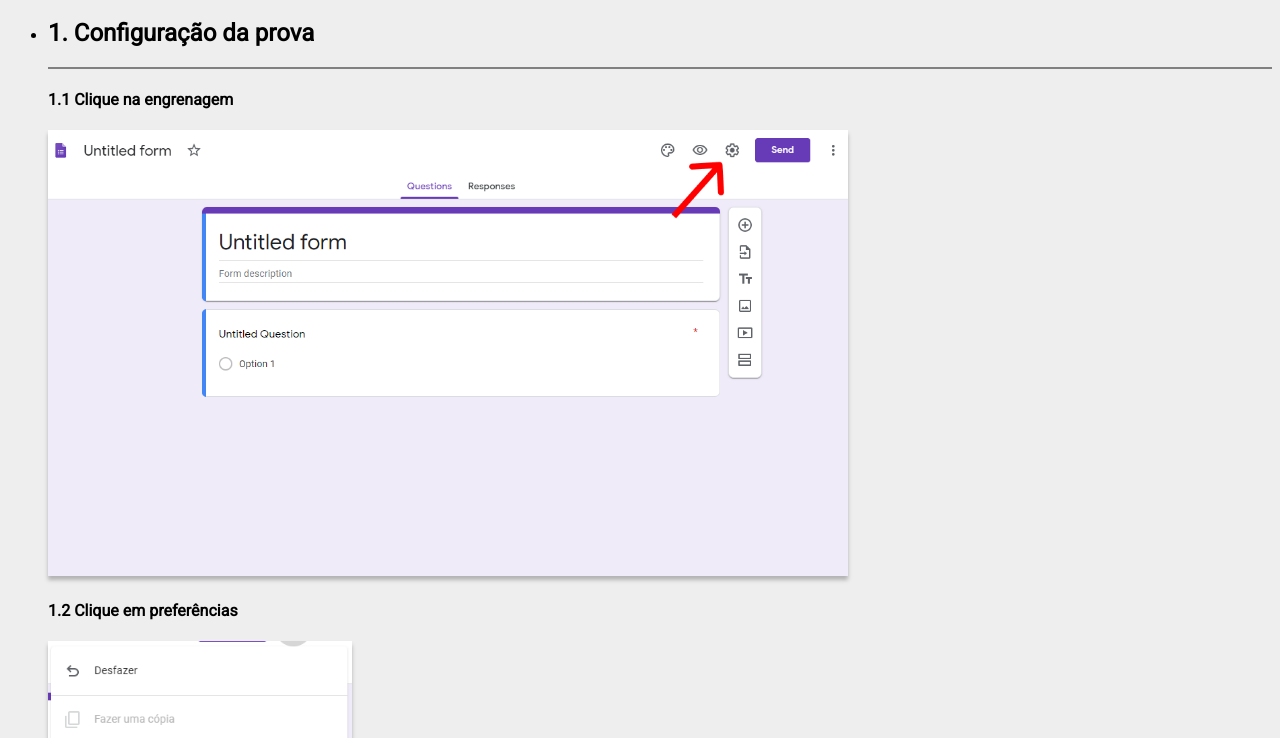
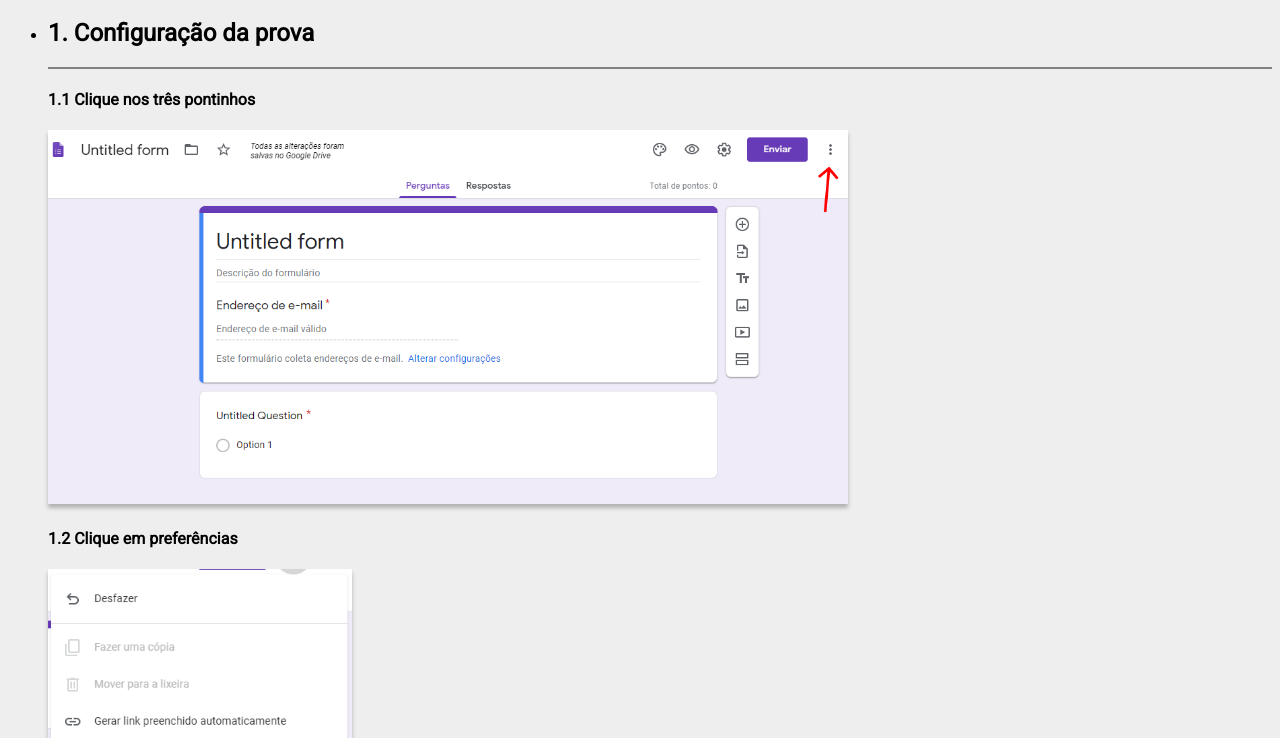
Before and after one commit to CarHab/tutoriais, a plain HTML site: page prova.html in a window 1280 px wide. Shown: the part 62-800 px from the top of the page. Drawn offline with Linux system fonts and the light colour scheme.

Commit message:
fix image

```diff
--- a/prova.html
+++ b/prova.html
@@ -5,6 +5,7 @@
   <meta charset="UTF-8">
   <meta name="viewport" content="width=device-width, initial-scale=1.0">
   <title>Como fazer prova</title>
+  <link rel="shortcut icon" href="img/favicon.png" type="image/x-icon">
 </head>
 <style>
   @import url('https://fonts.googleapis.com/css2?family=Roboto&display=swap');
@@ -25,8 +26,8 @@
     <li>
       <h2>1. Configuração da prova</h2>
       <hr noshade>
-      <h4>1.1 Clique na engrenagem</h4>
-      <img width="800" src="./img/1.png" alt="">
+      <h4>1.1 Clique nos três pontinhos</h4>
+      <img width="800" src="./img/0.png" alt="">
       <br>
       <h4>1.2 Clique em preferências</h4>
       <img height="400" src="./img/2.png" alt="">
```
Also changed, not shown: img/0.png (added), img/favicon.png (added).
